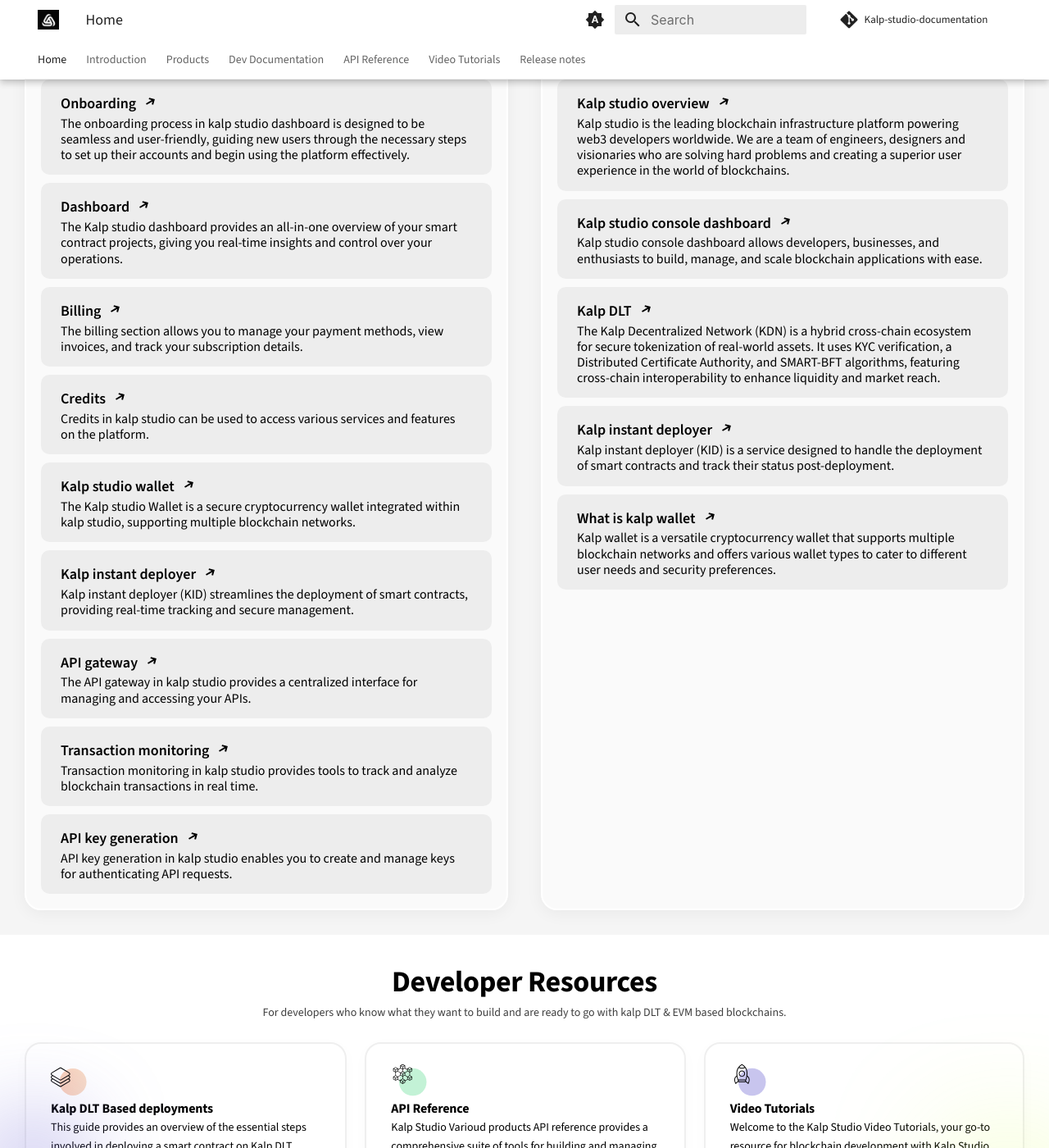
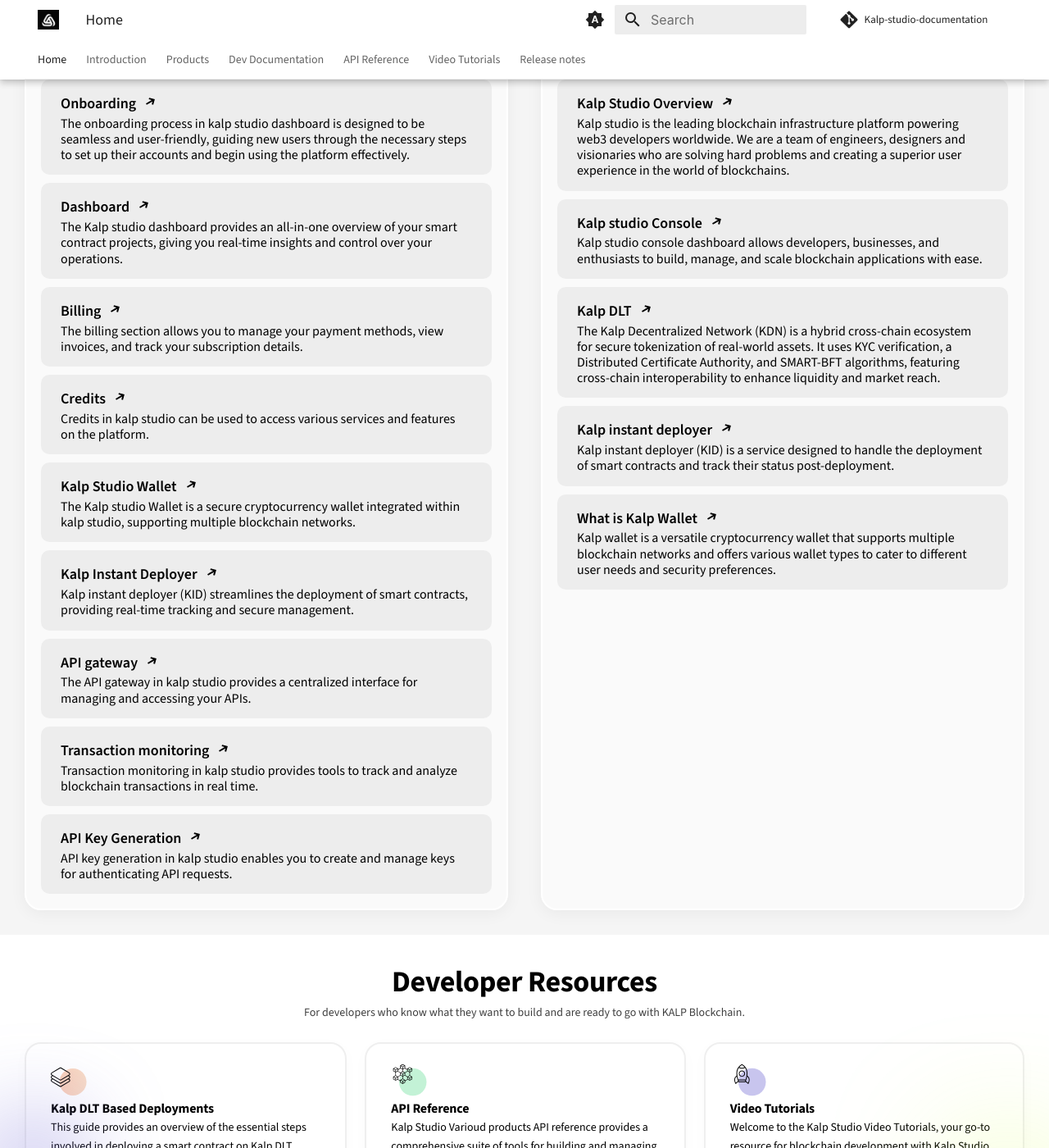
Before and after one commit to p2eengineering/kalp-studio-documentation, an MkDocs documentation site: the page built from docs/index.md, in a window 1280 px wide and 1400 px high, scrolled down 655 px. Shown: the whole window at 82% size. Built offline with MkDocs 1.6.1 and Material for MkDocs 9.7.7, drawn with Linux system fonts in a browser that asks for light colours; some web fonts are replaced; comment, search, counter and statistics services are not loaded; old or Windows-style settings are respelled for this version of MkDocs; a style sheet for code colours, icons or effects is not loaded; some of the changed text lies outside the part shown.

Commit message:
Updated changes

```diff
--- a/docs/index.md
+++ b/docs/index.md
@@ -462,7 +462,7 @@
                       </div>
                   </div>
                   <div class="build-description-card-main">
-                      <a href="https://docs.kalp.studio/Getting-started/Onboarding/How-to-Sign-Up-and-Log-In-to-Kalp-Studio-Platform/">
+                      <a href="https://docs.kalp.studio/Products/Kalp-Studio-Console/Onboarding/How-to-Sign-Up-and-Log-In-to-Kalp-Studio-Platform/">
                           <div class="build-description-card">
                           <div class="build-description-card-title">
                               Onboarding
@@ -517,7 +517,7 @@
                      <a  href="https://docs.kalp.studio/Products/Kalp-Studio-Console/Kalp-studio-wallet/How-to-Navigate-To-kalp-studio-Wallet/">
                      <div class="build-description-card">
                      <div class="build-description-card-title">
-                         Kalp studio wallet
+                         Kalp Studio Wallet
                          <svg width="16" height="16" viewBox="0 0 16 16" fill="none" xmlns="http://www.w3.org/2000/svg">
                          <path d="M12.8923 4.99995L11.0622 11.8301L9.10644 11.3426L10.0581 7.79098L3 11.866L2 10.1339L9.05811 6.05893L5.50644 5.10726L6.06218 3.16982L12.8923 4.99995Z" fill="black"/>
                          </svg>
@@ -530,7 +530,7 @@
                      <a  href="https://docs.kalp.studio/Products/Kalp-Studio-Console/Kalp-Instant-Deployer/How-to-Deploy-a-Smart-Contract-on-Kalp-Studio/">
                      <div class="build-description-card">
                          <div class="build-description-card-title">
-                             Kalp instant deployer
+                             Kalp Instant Deployer
                              <svg width="16" height="16" viewBox="0 0 16 16" fill="none" xmlns="http://www.w3.org/2000/svg">
                              <path d="M12.8923 4.99995L11.0622 11.8301L9.10644 11.3426L10.0581 7.79098L3 11.866L2 10.1339L9.05811 6.05893L5.50644 5.10726L6.06218 3.16982L12.8923 4.99995Z" fill="black"/>
                              </svg>
@@ -569,7 +569,7 @@
                         <a  href="Products/Kalp-Studio-Console/API-Key-Generation/How-to-generate-API-Key/">
                          <div class="build-description-card">
                               <div class="build-description-card-title">
-                                  API key generation
+                                  API Key Generation
                                   <svg width="16" height="16" viewBox="0 0 16 16" fill="none" xmlns="http://www.w3.org/2000/svg">
                                   <path d="M12.8923 4.99995L11.0622 11.8301L9.10644 11.3426L10.0581 7.79098L3 11.866L2 10.1339L9.05811 6.05893L5.50644 5.10726L6.06218 3.16982L12.8923 4.99995Z" fill="black"/>
                                   </svg>
@@ -597,7 +597,7 @@
                  <a  href="https://docs.kalp.studio/Introduction/Kalp-studio-overview/">
                      <div class="build-description-card">
                         <div class="build-description-card-title">
-                            Kalp studio overview
+                            Kalp Studio Overview
                             <svg width="16" height="16" viewBox="0 0 16 16" fill="none" xmlns="http://www.w3.org/2000/svg">
                             <path d="M12.8923 4.99995L11.0622 11.8301L9.10644 11.3426L10.0581 7.79098L3 11.866L2 10.1339L9.05811 6.05893L5.50644 5.10726L6.06218 3.16982L12.8923 4.99995Z" fill="black"/>
                             </svg>
@@ -610,7 +610,7 @@
                        <a  href="https://docs.kalp.studio/Introduction/Kalp-studio-ecosystem/">
                        <div class="build-description-card">
                          <div class="build-description-card-title">
-                             Kalp studio console dashboard
+                             Kalp studio Console
                              <svg width="16" height="16" viewBox="0 0 16 16" fill="none" xmlns="http://www.w3.org/2000/svg">
                              <path d="M12.8923 4.99995L11.0622 11.8301L9.10644 11.3426L10.0581 7.79098L3 11.866L2 10.1339L9.05811 6.05893L5.50644 5.10726L6.06218 3.16982L12.8923 4.99995Z" fill="black"/>
                              </svg>
@@ -649,7 +649,7 @@
                      <a  href="https://docs.kalp.studio/Introduction/What-is-kalp-wallet/">
                         <div class="build-description-card">
                         <div class="build-description-card-title">
-                            What is kalp wallet
+                            What is Kalp Wallet
                             <svg width="16" height="16" viewBox="0 0 16 16" fill="none" xmlns="http://www.w3.org/2000/svg">
                             <path d="M12.8923 4.99995L11.0622 11.8301L9.10644 11.3426L10.0581 7.79098L3 11.866L2 10.1339L9.05811 6.05893L5.50644 5.10726L6.06218 3.16982L12.8923 4.99995Z" fill="black"/>
                             </svg>
@@ -668,7 +668,7 @@
                         Developer Resources
                         </h3>
                         <span>
-                        For developers who know what they want to build and are ready to go with kalp DLT & EVM based blockchains.
+                        For developers who know what they want to build and are ready to go with KALP Blockchain.
                         </span>
                     </div>
                     <div class="developer-resource-card-wrapper dev-res">
@@ -677,7 +677,7 @@
                         <a href="https://docs.kalp.studio/Dev-documentation/Kalp-DLT/Use-the-kalp-sdk/Kalp-golang-sdk/">
                         <div class="card-wrapper">
                              <img src="images/kalpSdk.svg" alt="sdk" />
-                             <h4>Kalp DLT Based deployments</h4>
+                             <h4>Kalp DLT Based Deployments</h4>
                             <span>This guide provides an overview of the essential steps involved in deploying a smart contract on Kalp DLT chain, from setting up the development environment to deploying and verifying your contract on the network and managing your deployment journey on kalp studio.</span>
                         </div>
                         </a>
--- a/mkdocs.yml
+++ b/mkdocs.yml
@@ -131,10 +131,10 @@
 nav:
   - Home: index.md
   - Introduction:
-          - Kalp studio overview: 'Introduction/Kalp-studio-overview.md'
-          - Kalp studio ecosystem: 'Introduction/Kalp-studio-ecosystem.md'
-          - What is kalp instant deployer: 'Introduction/What-is-kalp-instant-deployer.md'
-          - What is kalp wallet: 'Introduction/What-is-kalp-wallet.md'
+          - Kalp Studio Overview: 'Introduction/Kalp-studio-overview.md'
+          - Kalp Studio Ecosystem: 'Introduction/Kalp-studio-ecosystem.md'
+          - What is Kalp Instant Deployer: 'Introduction/What-is-kalp-instant-deployer.md'
+          - What is Kalp Wallet: 'Introduction/What-is-kalp-wallet.md'
           - Kalp DLT: 'Introduction/Kalp-DLT.md'
   - Products:
       - Kalp-Studio-Console:
@@ -151,7 +151,7 @@
           - Credits:
             - How to Add Credit: 'Products/Kalp-Studio-Console/Credits/How-to-Add-Credit.md'
             - Navigate to the credit section: 'Products/Kalp-Studio-Console/Credits/Navigate-to-the-Credit-Section.md'
-          - Kalp-studio-wallet:
+          - Kalp-Studio-Wallet:
             - How to Navigate To kalp studio Wallet: 'Products/Kalp-Studio-Console/Kalp-studio-wallet/How-to-Navigate-To-kalp-studio-Wallet.md'
             - How to Create and Connect Wallet to Kalp Studio: 'Products/Kalp-Studio-Console/Kalp-studio-wallet/How-to-Create-and-Connect-Wallet-to-Kalp-Studio.md'
           - Kalp Instant Deployer:
```
Also changed, not shown: docs/Products/Kalp-Studio-Console/Kalp-Instant-Deployer/How-to-Deploy-a-Smart-Contract-on-Kalp-Studio.md (+0 -1 lines), docs/Products/Kalp-Studio-Console/Kalp-studio-wallet/How-to-Create-and-Connect-Wallet-to-Kalp-Studio.md (+0 -1 lines).
